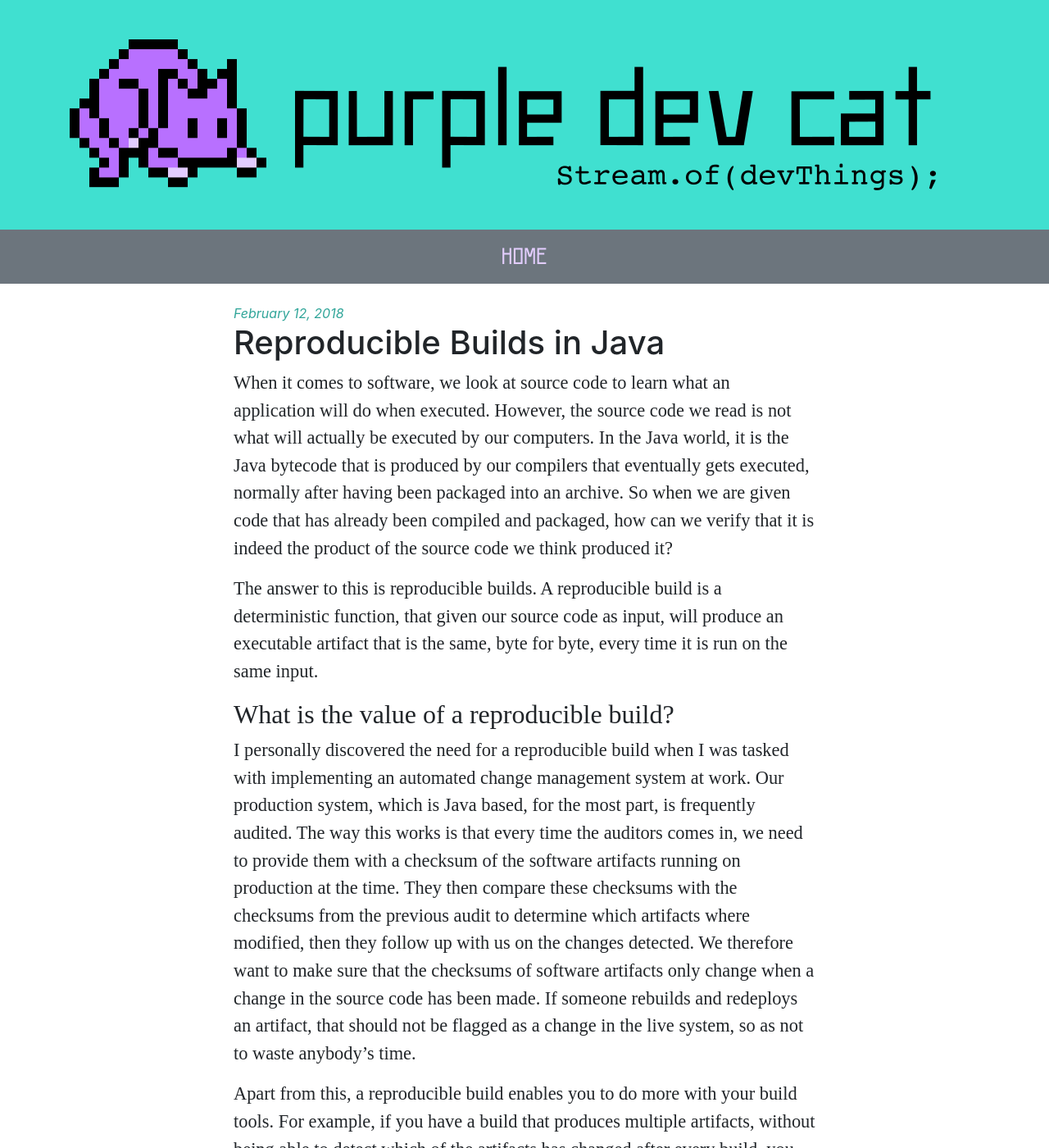
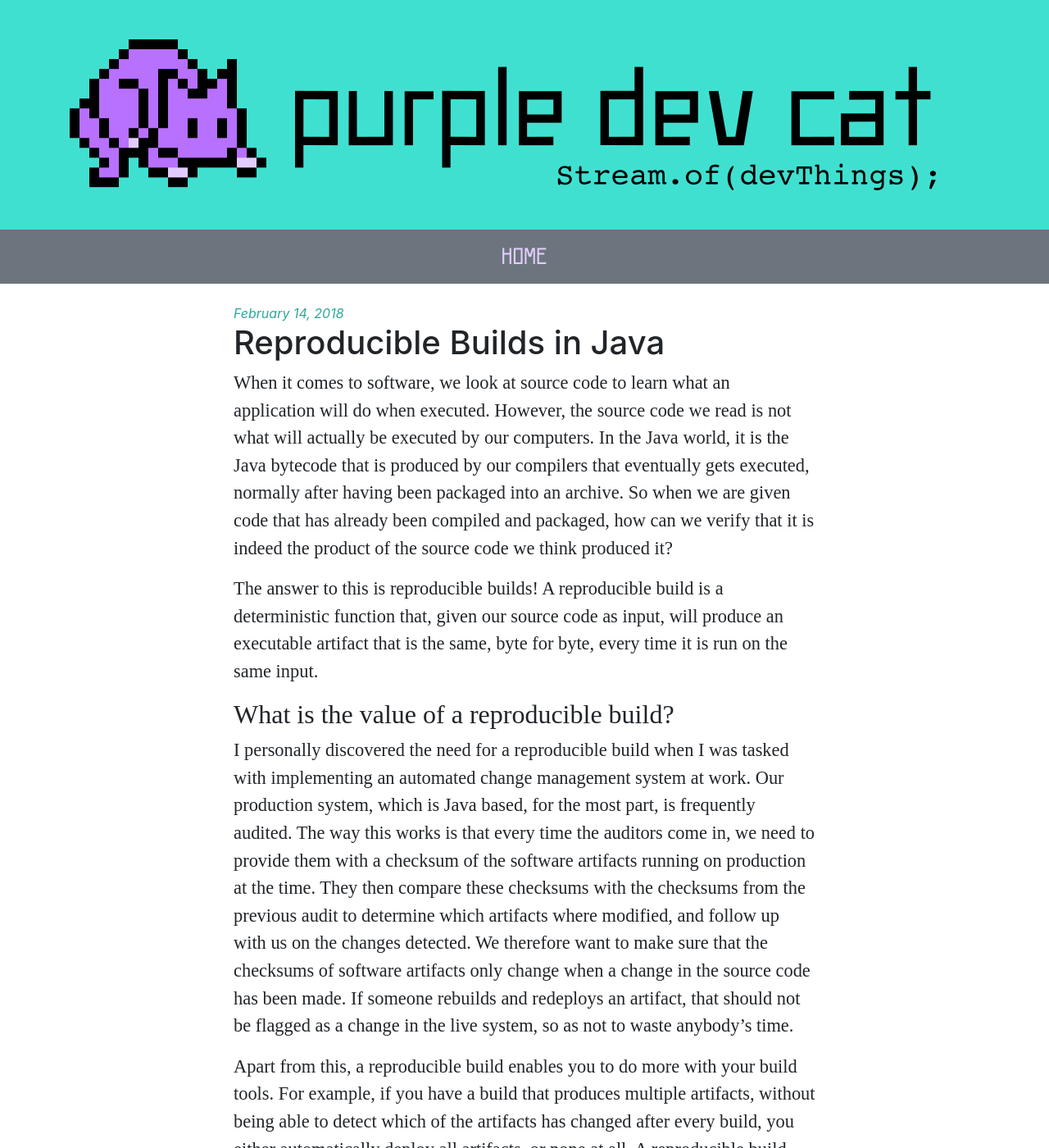
Before and after one commit to purpledevcat/purpledevcat.github.io, a Jekyll site: the page built from _posts/2018-2-14-reproducible-builds-in-java.md, in a window 1280 px wide and 1400 px high. Shown: the whole window at 82% size. Built offline with Jekyll 4.4.1, drawn with Linux system fonts in a browser that asks for light colours; nearby versions of some CDN libraries; comment, search, counter and statistics services are not loaded; some of the changed text lies outside the part shown.

Commit message:
Review changes & renamed file to change date

````diff
--- a/_posts/2018-2-12-reproducible-builds-in-java.md
+++ b/_posts/2018-2-14-reproducible-builds-in-java.md
@@ -6,11 +6,11 @@ author: Maria Camenzuli
 
 When it comes to software, we look at source code to learn what an application will do when executed. However, the source code we read is not what will actually be executed by our computers. In the Java world, it is the Java bytecode that is produced by our compilers that eventually gets executed, normally after having been packaged into an archive. So when we are given code that has already been compiled and packaged, how can we verify that it is indeed the product of the source code we think produced it?
 
-The answer to this is reproducible builds. A reproducible build is a deterministic function, that given our source code as input, will produce an executable artifact that is the same, byte for byte, every time it is run on the same input.
+The answer to this is reproducible builds! A reproducible build is a deterministic function that, given our source code as input, will produce an executable artifact that is the same, byte for byte, every time it is run on the same input.
 
 ## What is the value of a reproducible build?
 
-I personally discovered the need for a reproducible build when I was tasked with implementing an automated change management system at work. Our production system, which is Java based, for the most part, is frequently audited. The way this works is that every time the auditors comes in, we need to provide them with a checksum of the software artifacts running on production at the time. They then compare these checksums with the checksums from the previous audit to determine which artifacts where modified, then they follow up with us on the changes detected. We therefore want to make sure that the checksums of software artifacts only change when a change in the source code has been made. If someone rebuilds and redeploys an artifact, that should not be flagged as a change in the live system, so as not to waste anybody's time.
+I personally discovered the need for a reproducible build when I was tasked with implementing an automated change management system at work. Our production system, which is Java based, for the most part, is frequently audited. The way this works is that every time the auditors come in, we need to provide them with a checksum of the software artifacts running on production at the time. They then compare these checksums with the checksums from the previous audit to determine which artifacts where modified, and follow up with us on the changes detected. We therefore want to make sure that the checksums of software artifacts only change when a change in the source code has been made. If someone rebuilds and redeploys an artifact, that should not be flagged as a change in the live system, so as not to waste anybody's time.
 
 Apart from this, a reproducible build enables you to do more with your build tools. For example, if you have a build that produces multiple artifacts, without being able to detect which of the artifacts has changed after every build, you either automatically deploy all artifacts, or none at all. A reproducible build would allow your tools to recognize what has changed and deploy accordingly.
 
@@ -68,7 +68,16 @@ Apart from this, additional non-determinism can be introduced if files are put i
 
 Yes. To make a Java build reproducible, we need to tweak it so that the files that make up the jar archive are always packaged in the same order, and that all timestamps are set to a constant date and time.
 
-Luckily for us, Gradle actually introduced support for reproducible builds starting from [version 3.4](https://docs.gradle.org/3.4/release-notes.html#initial-support-for-reproducible-archives). If you build your Java project using Gradle, you can specify that you want your archive generating task to use a reproducilbe file order and to discard timestamps. You can read more about this in their [user guide](https://docs.gradle.org/3.4/userguide/working_with_files.html#sec:reproducible_archives).
+Luckily for us, Gradle actually introduced support for reproducible builds starting from [version 3.4](https://docs.gradle.org/3.4/release-notes.html#initial-support-for-reproducible-archives). If you build your Java project using Gradle, you can specify that you want your archive generating tasks to use a reproducilbe file order and to discard timestamps by adding the following to your build script.
+
+```
+tasks.withType(AbstractArchiveTask) {
+    preserveFileTimestamps = false
+    reproducibleFileOrder = true
+}
+```
+
+You can read more about this in the Gradle [user guide](https://docs.gradle.org/3.4/userguide/working_with_files.html#sec:reproducible_archives).
 
 For the Maven users, I am not aware of any way to get the archiver to generate reproducible jars. However, there is a [reproducible build plugin](https://zlika.github.io/reproducible-build-maven-plugin/) available that will uncompress jars and repackage them for you, sorting the contents and replacing varying timestamps with a constant.
 
````
